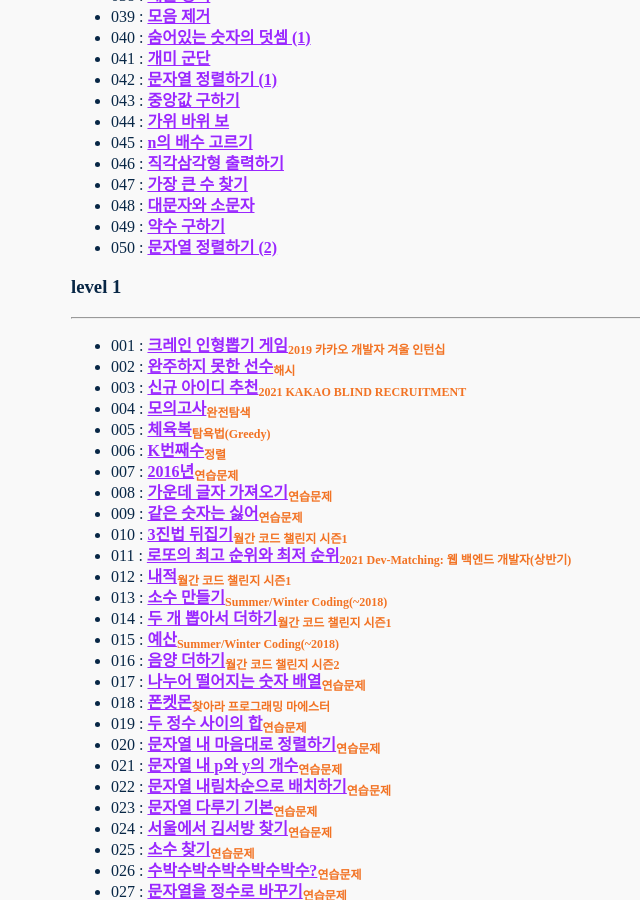
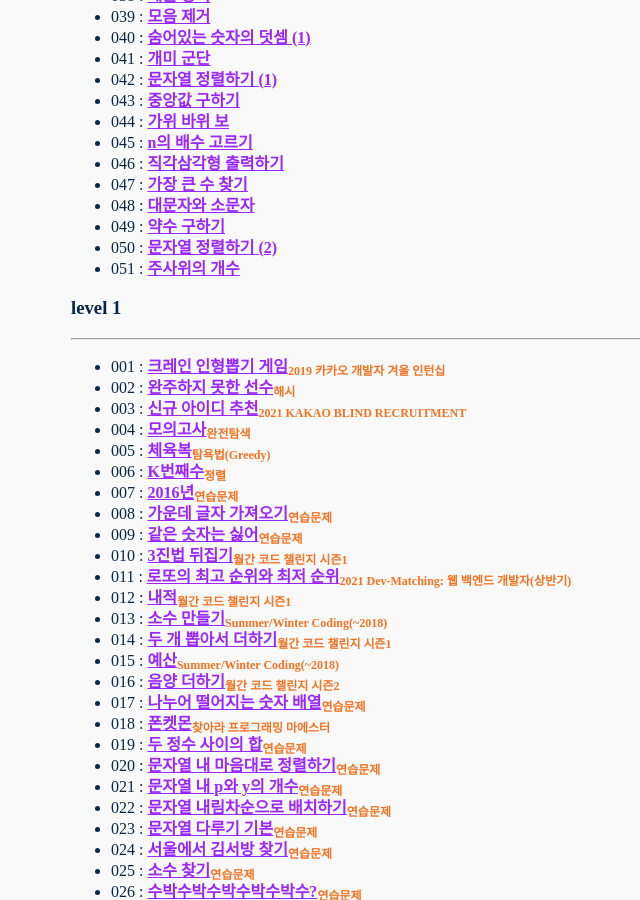
Before and after one commit to nimkoes/portfolio, a Jekyll site: the page built from _posts/2021-04-30-Programmers-Algorithm-Problem.md, in a window 1280 px wide and 900 px high, scrolled down 4284 px. Shown: the whole window, without its empty margins (169-809 px from the left). Built offline with Jekyll 4.4.1, drawn with Linux system fonts in a browser that asks for light colours.

Commit message:
풀이 추가

```diff
--- a/_posts/2021-04-30-Programmers-Algorithm-Problem.md
+++ b/_posts/2021-04-30-Programmers-Algorithm-Problem.md
@@ -113,6 +113,7 @@ author: "nimkoes"
 - 048 : [**<u>대문자와 소문자</u>**][link_level_0_048]
 - 049 : [**<u>약수 구하기</u>**][link_level_0_049]
 - 050 : [**<u>문자열 정렬하기 (2)</u>**][link_level_0_050]
+- 051 : [**<u>주사위의 개수</u>**][link_level_0_051]
 
 
 
```
